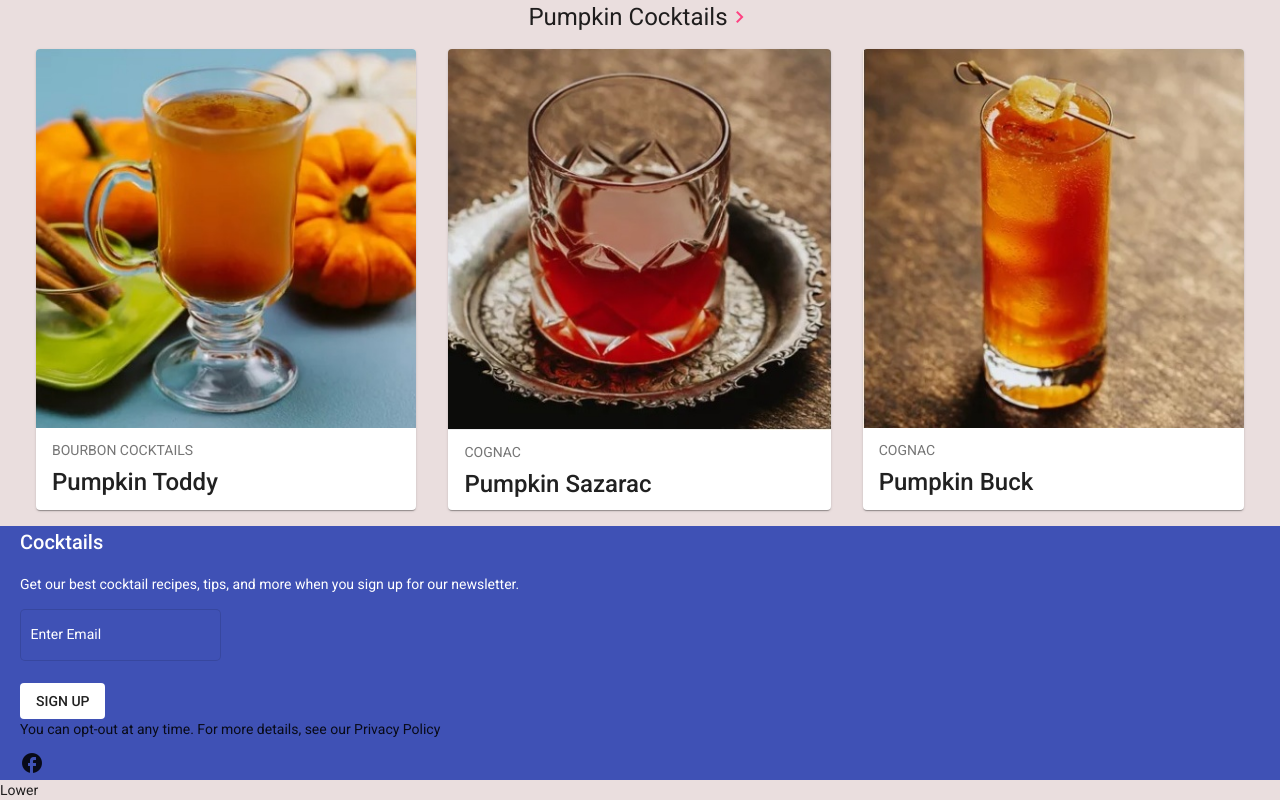
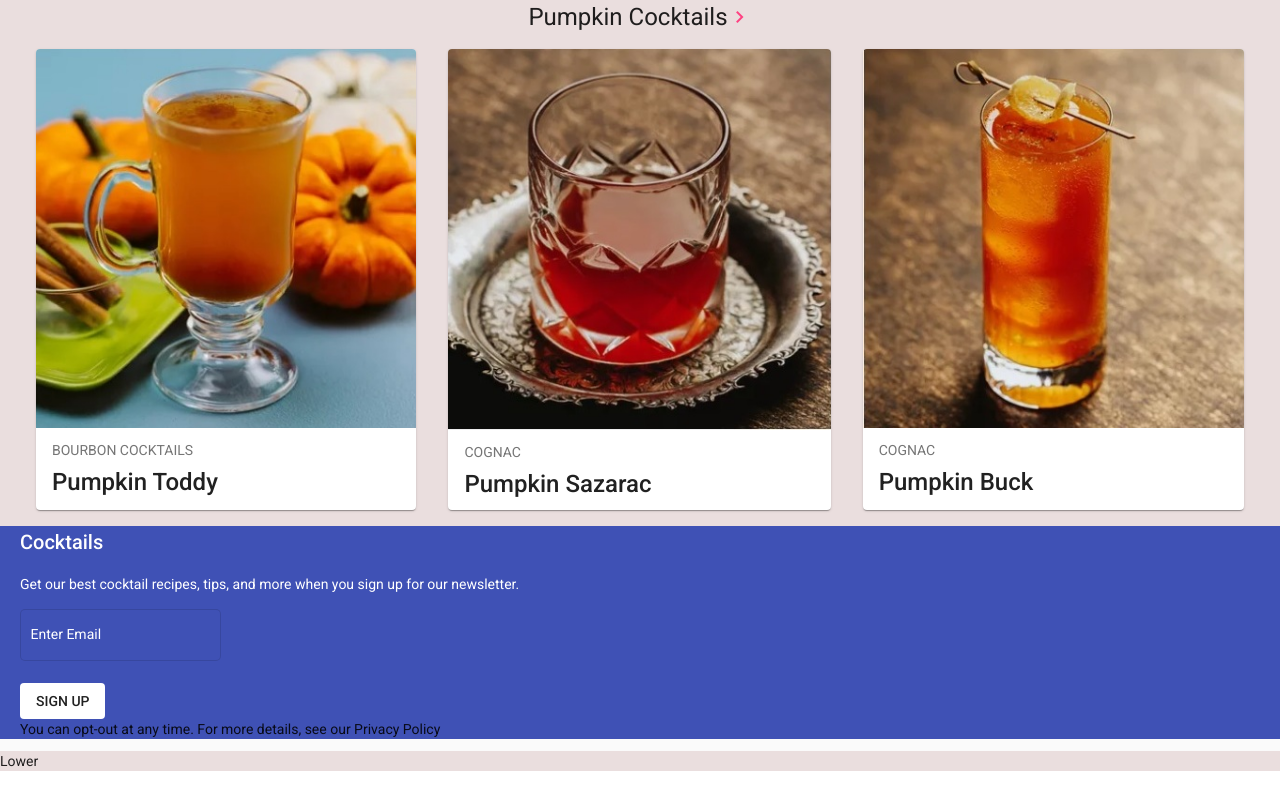
Before and after one commit to eugenehan94/Angular-Material-Cocktail-Website, an Angular app: page /home in a window 1280 px wide. Shown: the part 3497-4297 px from the top of the page. After the commit the page ends 4268 px from the top, so only its background shows below. Built offline with nearby package versions, Linux system fonts and the light colour scheme.

Commit message:
removed icons

```diff
--- a/src/app/components/footer/footer.component.html
+++ b/src/app/components/footer/footer.component.html
@@ -20,11 +20,6 @@
       <p>
         You can opt-out at any time. For more details, see our Privacy Policy
       </p>
-      <mat-icon>facebook</mat-icon>
-      <mat-icon>instagram</mat-icon>
-      <mat-icon>github</mat-icon>
-      <mat-icon>twitter</mat-icon>
-      <mat-icon>youtube</mat-icon>
     </div>
     <!-- <div>
       <mat-grid-list cols="2">
```
